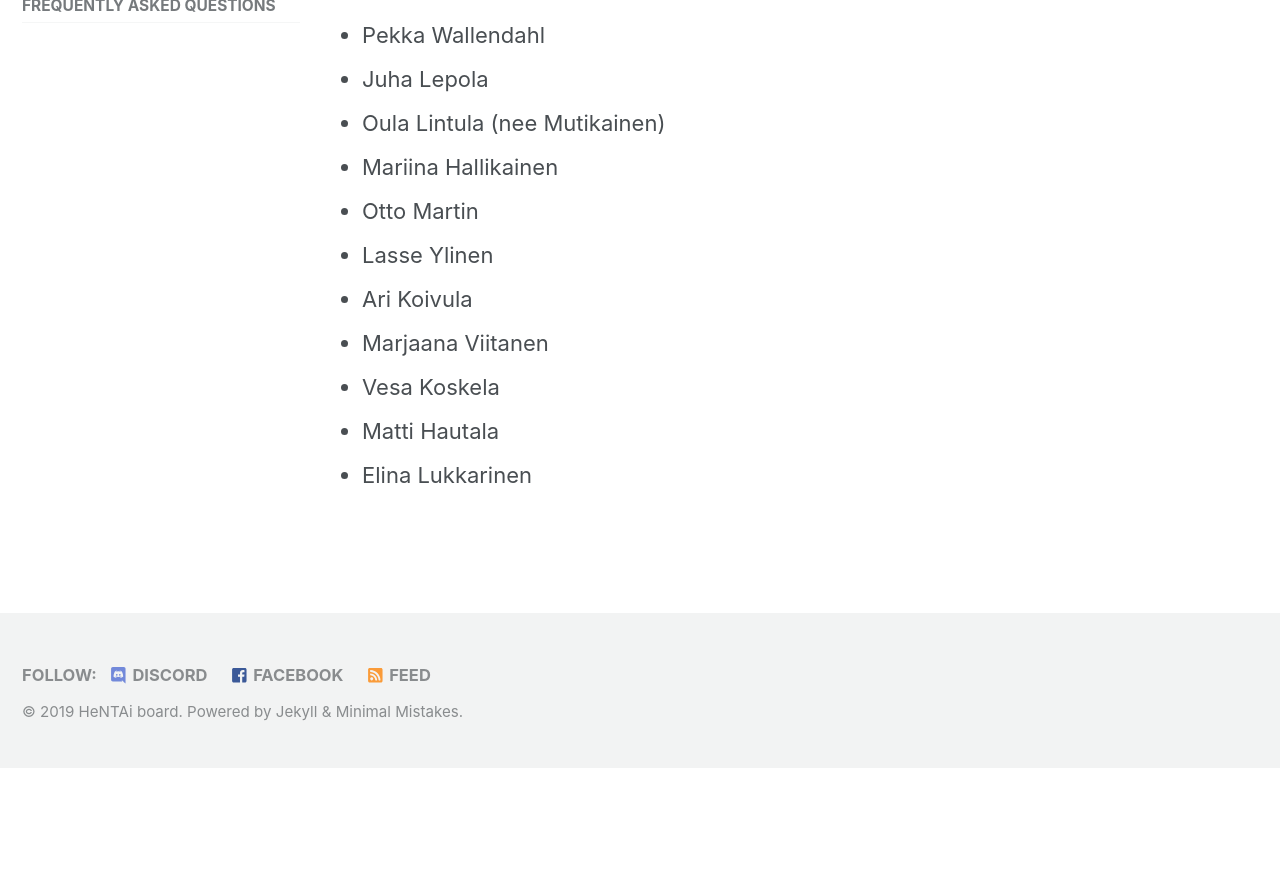
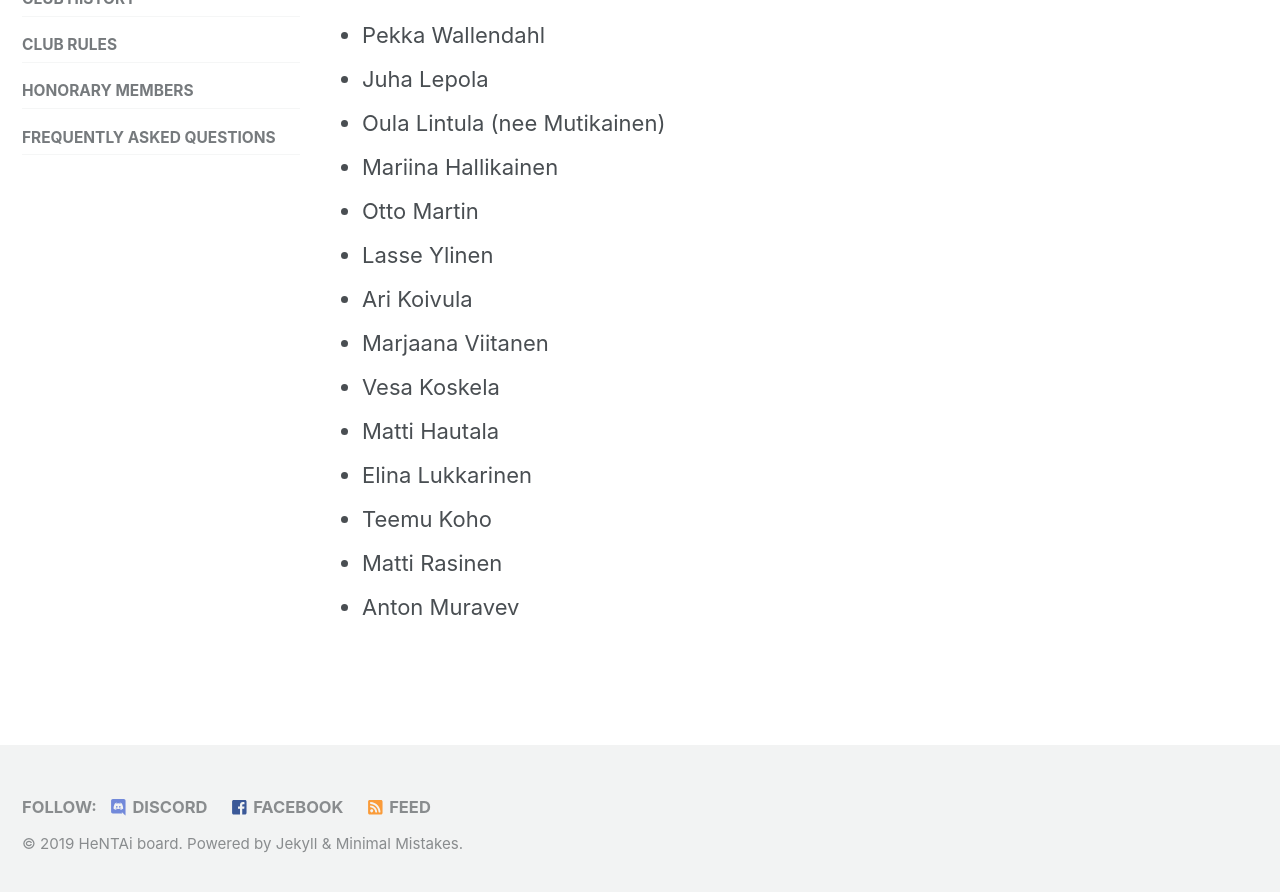
Before and after one commit to HNTA-Club/website, a Jekyll site: the page built from _pages/honorary.md, in a window 1280 px wide and 900 px high, scrolled down 717 px. Shown: the top 892 px of the window. Built offline with Jekyll 4.4.1, drawn with Linux system fonts in a browser that asks for light colours; cached includes are drawn as plain includes; nearby versions of some CDN libraries; before the commit the page ends 1485 px from its top, so only the background shows below that.

Commit message:
Added honorary members

```diff
--- a/_pages/honorary.md
+++ b/_pages/honorary.md
@@ -29,3 +29,6 @@
 - Vesa Koskela
 - Matti Hautala
 - Elina Lukkarinen
+- Teemu Koho
+- Matti Rasinen
+- Anton Muravev
```
